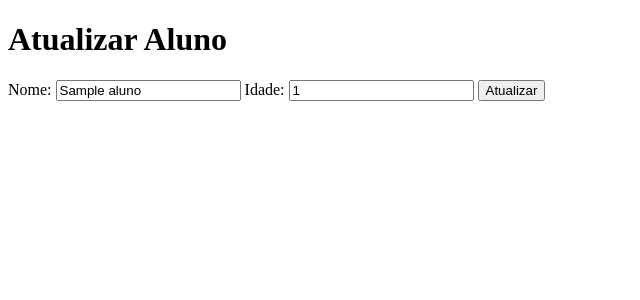
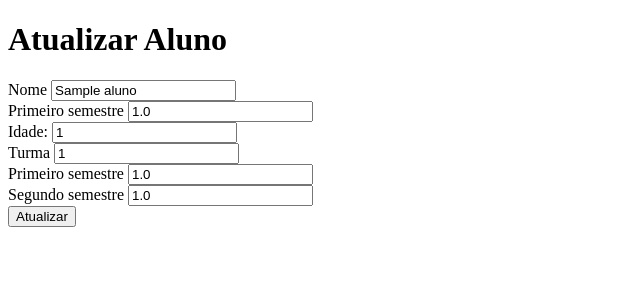
Before and after one commit to Tauana-Pacheco/api_flask, a Flask app: page /alunos/1/editar in a window 1280 px wide. Shown: the top 300 px of the page, without its empty margins (0-640 px from the left). Run offline with Flask 3, Linux system fonts and the light colour scheme; tables that the repository leaves empty hold one stand-in row (values such as "Sample post").

Commit message:
fix: update

```diff
--- a/aluno/aluno_model.py
+++ b/aluno/aluno_model.py
@@ -55,6 +55,9 @@ def atualizar_aluno(id_aluno, novos_dados):
         raise AlunoNaoEncontrado
     aluno.nome = novos_dados['nome']
     aluno.idade = novos_dados['idade']
+    aluno.turma_id = novos_dados['turma_id']
+    aluno.nota_1st = novos_dados['nota_1st']
+    aluno.nota_2st = novos_dados['nota_2st']
     db.session.commit()
 
 def excluir_aluno(id_aluno):
--- a/templates/aluno_id.html
+++ b/templates/aluno_id.html
@@ -22,7 +22,10 @@
     <button type="submit">Excluir Aluno</button>
   </form>
   <div>
-    <button onclick="{{ url_for('alunos.get_alunos') }}">Voltar para a lista de alunos</a>
+    <a href="{{ url_for('alunos.get_alunos') }}">Voltar para a lista de alunos</a>
+  </div>
+  <div>
+    <a href="{{ url_for('alunos.editar_aluno_page', id_aluno=aluno.id)}}">Atualizar dados do estudante</a>
   </div>
 </body>
 
--- a/templates/aluno_update.html
+++ b/templates/aluno_update.html
@@ -12,10 +12,23 @@
     <form action="{{ url_for('alunos.update_aluno', id_aluno=aluno.id) }}" method="POST">
       <!-- Altere o método de envio para PUT -->
       <input type="hidden" name="_method" value="PUT">
-      <label for="nome">Nome:</label>
-      <input type="text" id="nome" name="nome" value="{{ aluno.nome }}">
+      <label for="nome">Nome</label>
+      <input type="text" id="nome" name="nome" value="{{ aluno.nome }}"><br>
+
+      <label for="nota_1st">Primeiro semestre</label>
+      <input type="number" id="nota_1st" name="nota_1st" value="{{ aluno.nota_1st }}"><br>
+
       <label for="idade">Idade:</label>
-      <input type="number" id="idade" name="idade" value="{{ aluno.idade }}">
+      <input type="number" id="idade" name="idade" value="{{ aluno.idade }}"><br>
+
+      <label for="turma_id">Turma</label>
+      <input type="text" id="turma_id" name="turma_id" value="{{ aluno.turma_id }}"><br>
+
+      <label for="nota_1st"> Primeiro semestre </label>
+      <input type="number" id="nota_1st" name="nota_1st" value="{{ aluno.nota_1st }}"><br>
+
+      <label for="nota_2st">Segundo semestre</label>
+      <input type="number" id="nota_2st" name="nota_2st" value="{{ aluno.nota_2st }}"><br>
       <button type="submit">Atualizar</button>
     </form>
   </body>
```
